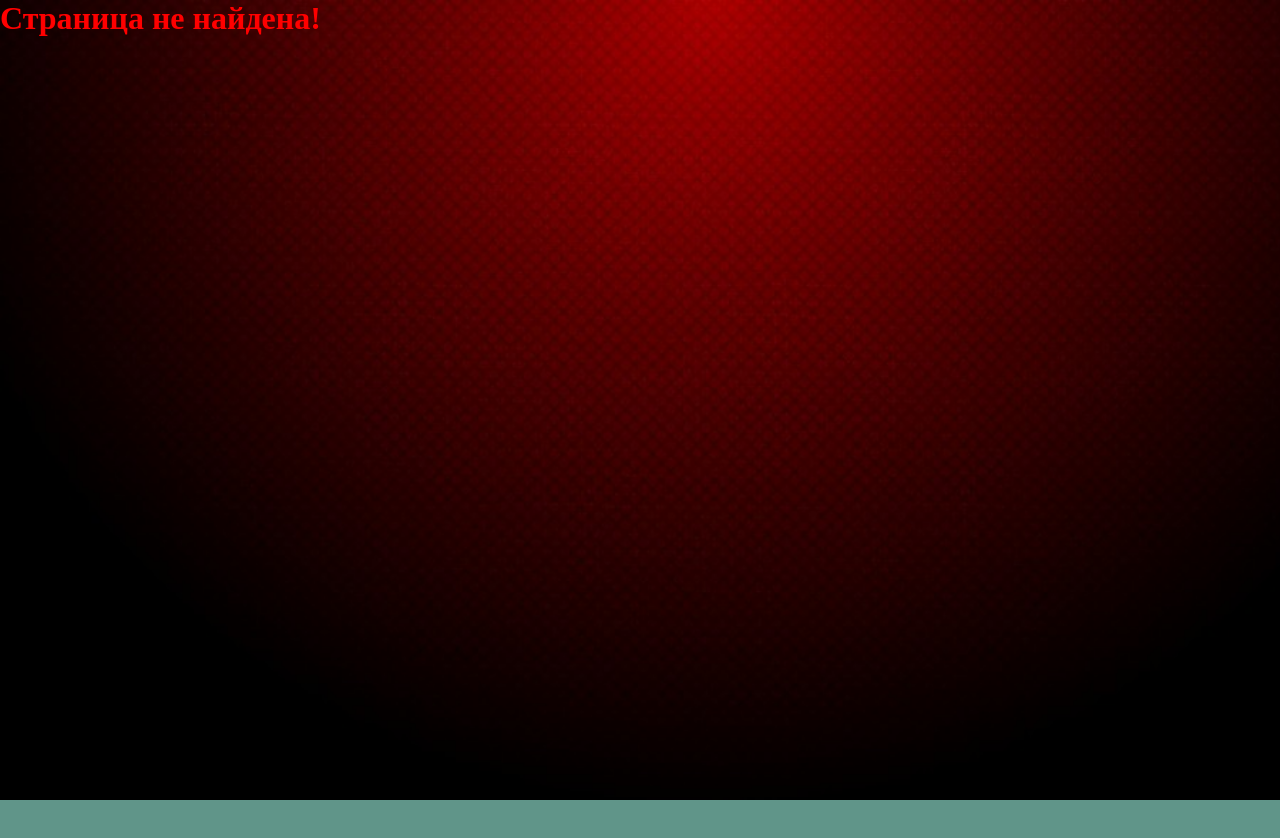
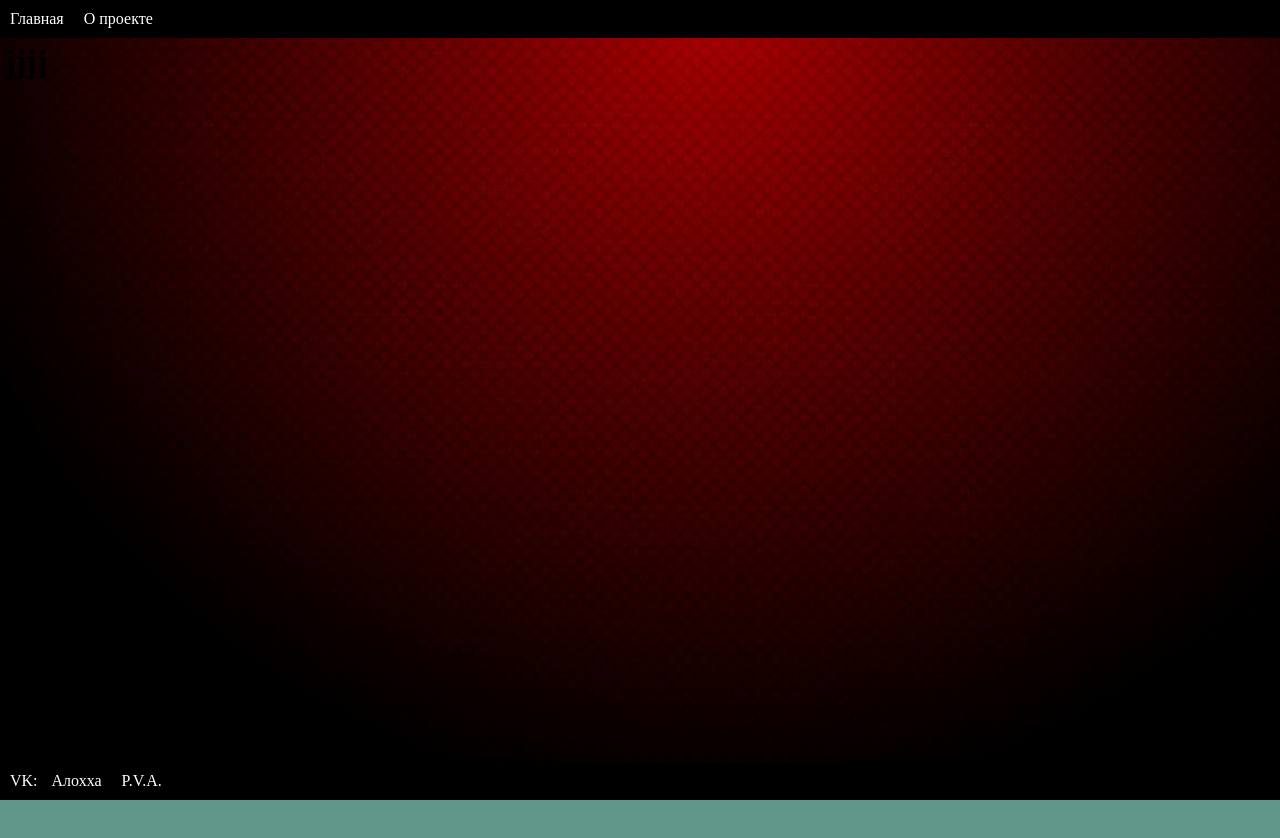
Before and after one commit to Anubis1Good/DUPlayer, a React (Create React App) app: page /artist in a window 1280 px wide. Before the commit the page ends 800 px from the top, so only its background shows below. Built offline with nearby package versions, Linux system fonts and the light colour scheme.

Commit message:
Add a Link

```diff
--- a/src/App.jsx
+++ b/src/App.jsx
@@ -5,6 +5,8 @@ import './App.css';
 const MainPage = lazy(() => import('./pages/MainPage'));
 const AboutPage = lazy(() => import('./pages/AboutPage'));
 const ErrorPage = lazy(() => import('./pages/ErrorPage'));
+const ArtistPage = lazy(() => import('./pages/ArtistPage'));
+
 
 
 
@@ -17,6 +19,7 @@ function App() {
         <Route path="/" element={<MainPage/>} />
         <Route path="/about" element={<AboutPage />} />
         <Route path="*" element={<ErrorPage/>} />
+        <Route path="/artist" element={<ArtistPage/>} />
       </Routes>
     </Suspense>
   </Router>
--- a/src/component/ArtistTitle.jsx
+++ b/src/component/ArtistTitle.jsx
@@ -1,12 +1,19 @@
 import React from 'react';
 import style from '../component/style/ArtTitStyle.module.css'
+import { Link } from "react-router-dom";
 
 function ArtistTitle(props) {
   return (
-    <div className={style.artistTitle}>
-      <img className={style.imgArtist} src={props.urlImg} width={200} height={200}/>
-      <h2 className={style.titleh2}>{props.title}</h2>
-    </div>
+
+      <Link to="/artist" style={{ display: 'inline-block', margin: '0' }}>
+        <div className={style.artistTitle}>
+          <img className={style.imgArtist} src={props.urlImg} width={200} height={200} />
+          <h2 className={style.titleh2}>{props.title}</h2>
+        </div>
+      </Link>
+
+
+
   );
 }
 
--- a/src/component/HeaderDU.jsx
+++ b/src/component/HeaderDU.jsx
@@ -1,13 +1,13 @@
 import React from 'react';
 import style from '../component/style/HeaderDU.module.css'
+import { Link } from "react-router-dom";
 
 function HeaderDU() {
   return (
-  <header>
-    {/* <h1>Doom Uggi MP3player</h1> */}
-    <a href="/">Главная</a>
-    <a href="/about">О проекте</a>
-  </header>
+    <header>
+      <Link to="/">Главная</Link>
+      <Link to="/about">О проекте</Link>
+    </header>
   );
 }
 
--- a/src/component/style/HeaderDU.module.css
+++ b/src/component/style/HeaderDU.module.css
@@ -13,5 +13,5 @@ a {
 
 h1 {
   display: inline-block;
-  margin: 10px;
+  margin: 5px;
 }
--- /dev/null
+++ b/src/pages/ArtistPage.jsx
@@ -0,0 +1,17 @@
+import React from 'react';
+import HeaderDU from './../component/HeaderDU';
+import FooterDU from './../component/FooterDU';
+
+function ArtistPage(props) {
+  return (
+    <>
+      <HeaderDU />
+      <main style={{ padding: '10' }}>
+        <h1>jjjj</h1>
+      </main>
+      <FooterDU />
+    </>
+  );
+}
+
+export default ArtistPage
--- a/src/pages/MainPage.jsx
+++ b/src/pages/MainPage.jsx
@@ -4,43 +4,44 @@ import HeaderDU from '../component/HeaderDU';
 import ArtistTitle from './../component/ArtistTitle';
 
 
+const noFound = 'notfound.jpg'
+const method = 'GET'
+const urlAlohha = 'https://cloud-api.yandex.net/v1/disk/resources/download?path=%2FMp3Player%2FAlohha%2Falohha.jpg&fields=href'
+
+const headers = {
+  'Accept': 'application/json',
+  'Authorization': 'OAuth AQAAAAA1HLYsAADLW7CCIJv7GUv1v9u8ia5tjpM'
+}
+const reqParam = {
+  method,
+  headers
+}
+
+async function getUrlImg(url) {
+  let linkImg
+  await fetch(url, reqParam)
+    .then(response => response.json())
+    .then(json => linkImg = json.href
+    )
+  console.log(linkImg)
+  return linkImg
+}
 
 
 
 function MainPage() {
-  const method = 'GET'
-  const url = 'https://cloud-api.yandex.net/v1/disk/resources?path=%2FMp3Player&fields=_embedded.items'
+  let imgAlohha = null
+  useEffect(() => { imgAlohha = getUrlImg(urlAlohha) }, [imgAlohha])
 
-  const headers = {
-    'Accept': 'application/json',
-    'Authorization': 'OAuth AQAAAAA1HLYsAADLW7CCIJv7GUv1v9u8ia5tjpM'
-  }
-  const [arrAT, setArrAT] = useState([])
-  const [arrATm, setArrATm] = useState([])
-  const [loading, setLoading] = useState(true)
-  useEffect(() => {
-    fetch(url, {
-      method,
-      headers
-    })
-      .then(response => response.json())
-      .then(json => {
-        setArrAT(json._embedded.items)
-        setLoading(false)
-        setArrATm(()=>arrAT.map((el, index)=> {
-          return (<ArtistTitle key={index} title={el.name} urlImg='https://downloader.disk.yandex.ru/disk/2d6b33837b743ac5ade69f1416a69a0774150e7e5be47f1410e565976e6db157/62b30e96/mONXxEsFYjWX6RpK4bIToxllbIks0-EB5-fd-VI_I4U8ONXFF6ylyZm-n03HAkf0DWv7eN_Txfxy6-bSghnVbQ%3D%3D?uid=891074092&filename=alohha.jpg&disposition=attachment&hash=&limit=0&content_type=image%2Fjpeg&owner_uid=891074092&fsize=114192&hid=1f9ad26e0e78ec7feb7c674dbc9ba121&media_type=image&tknv=v2&etag=871fe7441c92f83b4061bc90959a31ab'/> )
-        }))
-      })
-  }, [])
   return (<>
     <HeaderDU />
     <main style={{ padding: '10' }}>
 
-      {!loading ? arrATm : <h1>Loading...</h1>}
-      {/* <ArtistTitle title='Алохха' urlImg='https://downloader.disk.yandex.ru/disk/2d6b33837b743ac5ade69f1416a69a0774150e7e5be47f1410e565976e6db157/62b30e96/mONXxEsFYjWX6RpK4bIToxllbIks0-EB5-fd-VI_I4U8ONXFF6ylyZm-n03HAkf0DWv7eN_Txfxy6-bSghnVbQ%3D%3D?uid=891074092&filename=alohha.jpg&disposition=attachment&hash=&limit=0&content_type=image%2Fjpeg&owner_uid=891074092&fsize=114192&hid=1f9ad26e0e78ec7feb7c674dbc9ba121&media_type=image&tknv=v2&etag=871fe7441c92f83b4061bc90959a31ab' />
-      <ArtistTitle  title='Doom Uggi' urlImg='https://downloader.disk.yandex.ru/disk/03c6a969b8f7151b23caca1821cbe989282d00344abc4d2369e4077fb7a3997d/62b30f39/mONXxEsFYjWX6RpK4bITo-cTivkoWjERQuWZIZ4byvZ-9IXe34Xz5OjkLE30l577XFcqHax8O34Dp9FFt_ubEg%3D%3D?uid=891074092&filename=DU.jpg&disposition=attachment&hash=&limit=0&content_type=image%2Fjpeg&owner_uid=891074092&fsize=32327&hid=8a2b27361e5ce4c7e24e3a514b765db0&media_type=image&tknv=v2&etag=397b39b806eca1beeeafd3ab0f32a9a6' />
-      <ArtistTitle  title='ЖМУСЧНО' urlImg='https://downloader.disk.yandex.ru/disk/fda3270fc13f9410bb16420ce92143e1a21347752e00e73aae67c04603a8a8c3/62b30f85/mONXxEsFYjWX6RpK4bITo4FB6XebXSfGZMF1ehb8aHQLnDW0-wPMNcYBFbs5v5qfjeIfDrQMsgYLRpS0KXsZQw%3D%3D?uid=891074092&filename=JMYSCHNO.jpg&disposition=attachment&hash=&limit=0&content_type=image%2Fjpeg&owner_uid=891074092&fsize=144327&hid=206d6f9a0fc37a0b946c2567137a7a22&media_type=image&tknv=v2&etag=dddf46b7da38d6232adb5be96e1fe835' />
-      <ArtistTitle  title='P.V.A.' urlImg='https://downloader.disk.yandex.ru/disk/dbadad27d9bc5b12235d60c688abd4eb9884a8edf45949526cdbb335b8023916/62b30fcd/mONXxEsFYjWX6RpK4bITo8HpT9Lah4BCJL97NlGXiBvTnU86evF97MMHgVbhyqOPqD_L7FJ3ccz0mVtrzgefPg%3D%3D?uid=891074092&filename=PVA.jpg&disposition=attachment&hash=&limit=0&content_type=image%2Fjpeg&owner_uid=891074092&fsize=82245&hid=8804f9a4a047e89718381acae19be983&media_type=image&tknv=v2&etag=b0640068aea990820f8f6d925c073716' /> */}
+
+      <ArtistTitle title='Алохха' urlImg={imgAlohha !== null ? imgAlohha : <h1>Loading...</h1>} />
+      <ArtistTitle title='Doom Uggi' urlImg={noFound} />
+      <ArtistTitle title='ЖМУСЧНО' urlImg={noFound} />
+      <ArtistTitle title='P.V.A.' urlImg={noFound} />
     </main>
     <FooterDU />
   </>);
```
